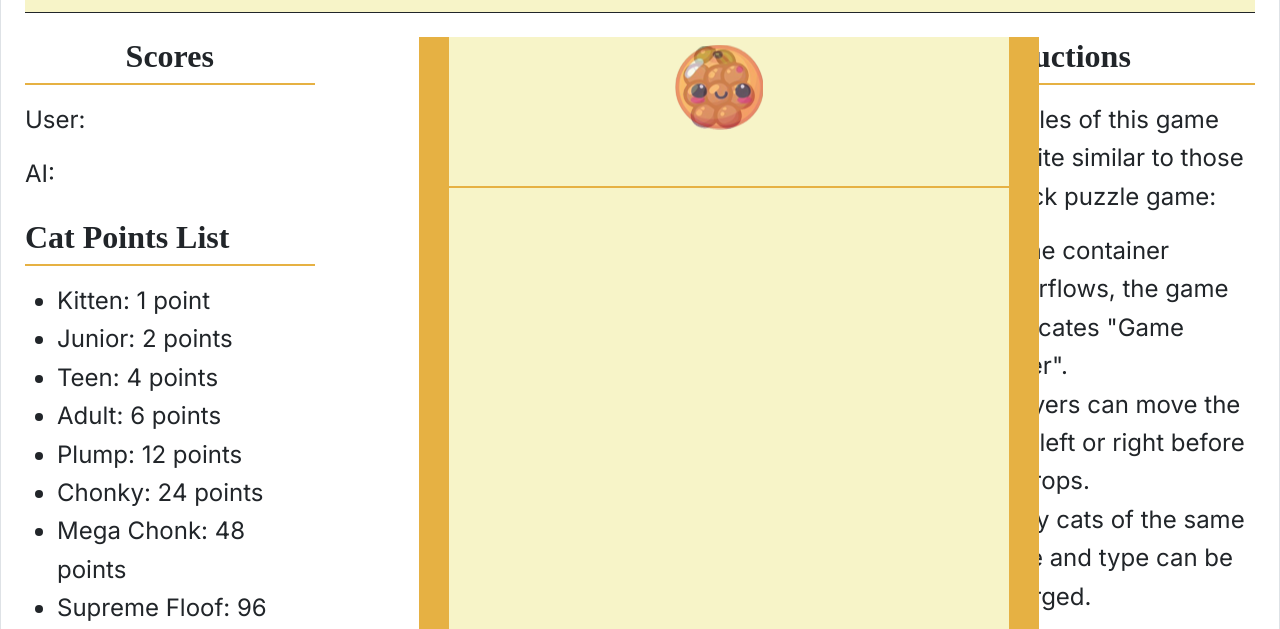
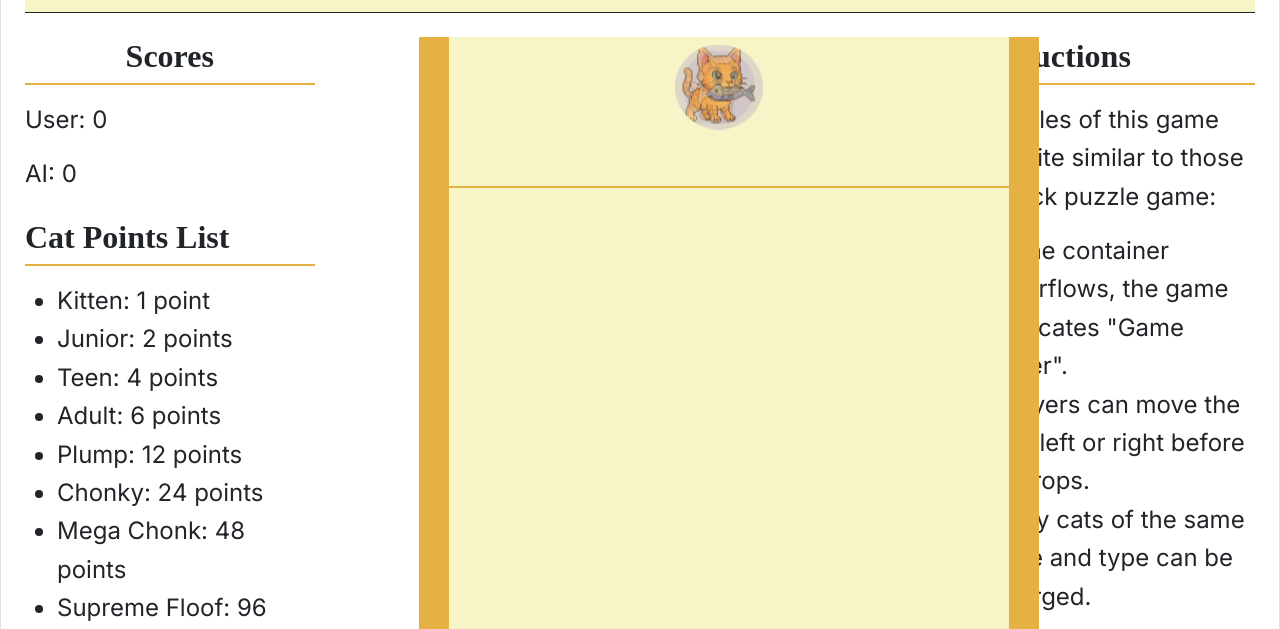
Before and after one commit to chickerinejoy/AlphaBetaSuika, a website built with Vite: page index.html in a window 1280 px wide. Shown: the top 629 px of the page. Built offline with nearby package versions, Linux system fonts and the light colour scheme; a web font is replaced by a local one.

Commit message:
Add score board

```diff
--- a/index.html
+++ b/index.html
@@ -26,10 +26,10 @@
               <h2 class="text-center">Scores</h2>
               <div class="line mb-3"></div>
               <div>
-                <p>User: <span id="user-score"></span></p>
+                <p>User: <span id="user-score">0</span></p>
               </div>
               <div>
-                <p>AI: <span id="ai-score"></span></p>
+                <p>AI: <span id="ai-score">0</span></p>
               </div>
             </div>
             <div class="points">
--- a/notes.txt
+++ b/notes.txt
@@ -4,7 +4,6 @@ Commands
 - npm install matter-js
 
 TO ADD:
-- Scores for computer and user
 - alpha-beta pruning
 - replace fruits with cats
 
--- a/src/collision.js
+++ b/src/collision.js
@@ -1,5 +1,9 @@
 import { Events, Bodies, World } from "matter-js";
 import { FRUITS } from "./fruitsData";
+import { getCurrentPlayer } from "./switch";
+
+let userScore = 0;
+let computerScore = 0;
 
 export const setupCollisionHandler = (engine, world) => {
   Events.on(engine, "collisionStart", (event) => {
@@ -28,6 +32,18 @@ export const setupCollisionHandler = (engine, world) => {
         );
 
         World.add(world, merged);
+
+        // console.log("Current Player:", getCurrentPlayer());
+        //  Update scores
+        if (getCurrentPlayer() === "user") { // User
+          userScore += newFruit.points;
+          document.getElementById("ai-score").innerText = userScore;
+          document.getElementById("user-score").innerText = computerScore;
+        } else if (getCurrentPlayer() === "computer") { // Computer
+          computerScore += newFruit.points;
+          document.getElementById("ai-score").innerText = userScore;
+          document.getElementById("user-score").innerText = computerScore;
+        }
       }
 
       // Game Over logic
--- a/src/controls.js
+++ b/src/controls.js
@@ -1,16 +1,16 @@
 import { Body, Sleeping } from "matter-js";
 import { addFruit, getCurrentBody } from "./fruit";
+import { getCurrentPlayer, setCurrentPlayer } from "./switch";
 
 let interval = null;
 let disableAction = false;
-let currentPlayer = "user";
 
-export const setupControls = (world) => {
+export const userControls = (world) => {
   // Initial spawn for the user
   addFruit(world);
 
   window.onkeydown = (event) => {
-    if (currentPlayer !== "user" || disableAction) return;
+    if (getCurrentPlayer() !== "user" || disableAction) return;
 
     // Prevent scrolling with arrow keys
     if (
@@ -57,7 +57,9 @@ export const setupControls = (world) => {
 
         setTimeout(() => {
           disableAction = false;
-          currentPlayer = "computer"; // Switch turn
+          // console.log("uCurrent Player:", getCurrentPlayer());
+          setCurrentPlayer("computer"); // Switch to computer
+          // console.log("uCurrent Player:", getCurrentPlayer());
           setTimeout(() => handleComputerTurn(world), 500);
         }, 1000);
         break;
@@ -94,7 +96,9 @@ const handleComputerTurn = (world) => {
         Sleeping.set(currentBody, false);
         // Spawn fruit for user after computer is done
         setTimeout(() => {
-          currentPlayer = "user";
+          // console.log("cCurrent Player:", getCurrentPlayer());
+          setCurrentPlayer("user"); // Switch to user
+          // console.log("cCurrent Player:", getCurrentPlayer());
           addFruit(world);
         }, 1000);
       }, 500);
--- a/src/fruitsData.js
+++ b/src/fruitsData.js
@@ -1,57 +1,68 @@
 export const FRUITS = [
   {
-    label: "cherry",
+    label: "kitten",
     radius: 40 / 2,
     color: "#F20306",
+    points: 1,
   },
   {
-    label: "strawberry",
+    label: "junior",
     radius: 50 / 2,
     color: "#FF624C",
+    points: 2,
   },
   {
-    label: "grape",
+    label: "teen",
     radius: 72 / 2,
     color: "#A969FF",
+    points: 4,
   },
   {
-    label: "kumkwat",
+    label: "adult",
     radius: 85 / 2,
     color: "#FFAF02",
+    points: 6,
   },
   {
-    label: "orange",
+    label: "plump",
     radius: 106 / 2,
     color: "#FC8611",
+    points: 12,
   },
   {
     label: "apple",
     radius: 140 / 2,
     color: "#F41615",
+    points: 24,
   },
   {
     label: "pear",
     radius: 160 / 2,
     color: "#FDF176",
+    points: 48,
   },
   {
     label: "peach",
     radius: 196 / 2,
     color: "#FEB6AC",
+    points: 96,
   },
   {
     label: "pineapple",
     radius: 220 / 2,
     color: "#F7E608",
+    points: 384,
   },
   {
     label: "melon",
     radius: 270 / 2,
     color: "#89CE13",
+    points: 400,
   },
   {
     label: "watermelon",
     radius: 300 / 2,
     color: "#26AA1E",
+    points: 500,
   },
 ];
--- a/src/main.js
+++ b/src/main.js
@@ -1,13 +1,13 @@
 import { engine, render, startEngine } from "./engine";
 import { setupWallBounds } from "./wall";
-import { setupControls } from "./controls";
+import { userControls } from "./controls";
 import { setupCollisionHandler } from "./collision";
 import { addFruit } from "./fruit";
 
 const world = engine.world;
 
 setupWallBounds(world);
-setupControls(world);
+userControls(world);
 setupCollisionHandler(engine, world);
 addFruit(world);
 startEngine();
--- /dev/null
+++ b/src/switch.js
@@ -0,0 +1,7 @@
+let currentPlayer = "user";
+
+export const getCurrentPlayer = () => currentPlayer;
+
+export const setCurrentPlayer = (player) => {
+    currentPlayer = player;
+}
```
Also changed, not shown: README.md, public/adult.png (added), public/junior.png (added), public/kitten.png (added), public/plump.png (added), public/teen.png (added).
